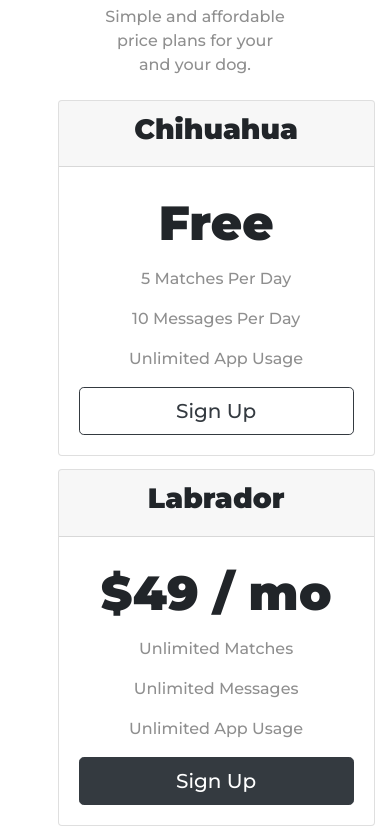
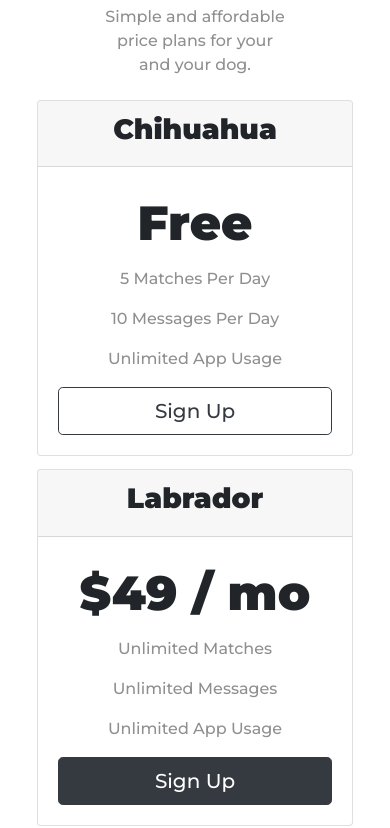
Before and after one commit to Mohammedalikhan/TinDog, a plain HTML site: page index.html in a window 390 px wide. Shown: the part 2577-3405 px from the top of the page. Drawn offline with nearby package versions, Linux system fonts and the light colour scheme.

Commit message:
Update styles.css

```diff
--- a/css/styles.css
+++ b/css/styles.css
@@ -192,7 +192,7 @@ p{
   .card{
     width: 150%;
     position: relative;
-    right: 15%;
+    right: 25%;
   }
 
 }
```
